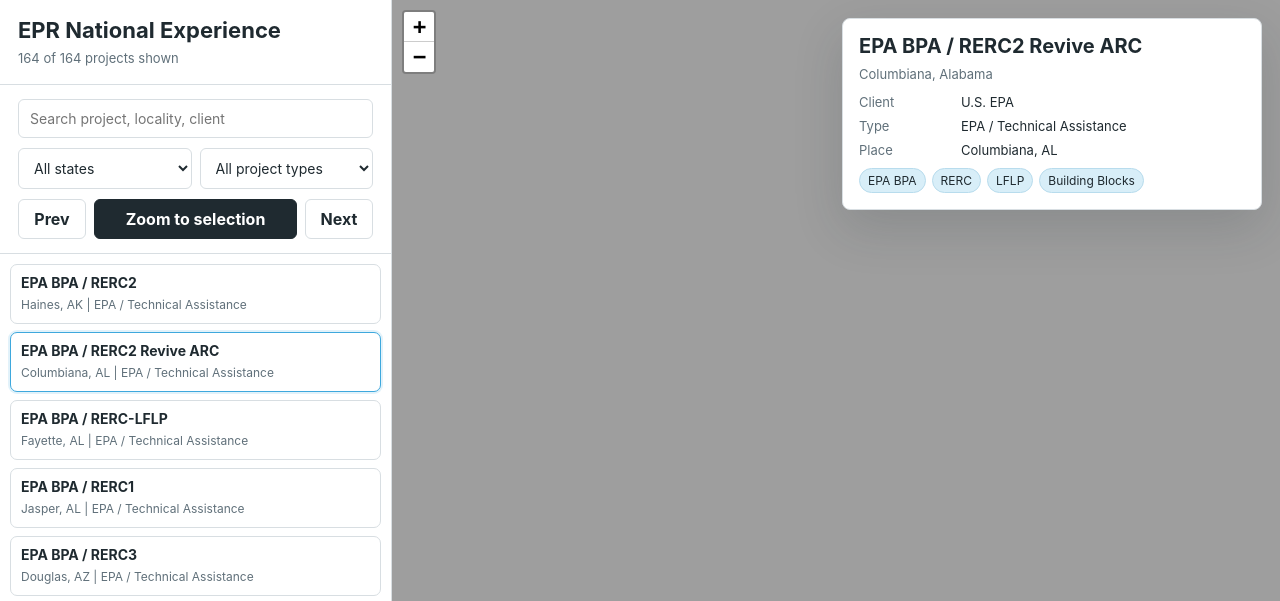
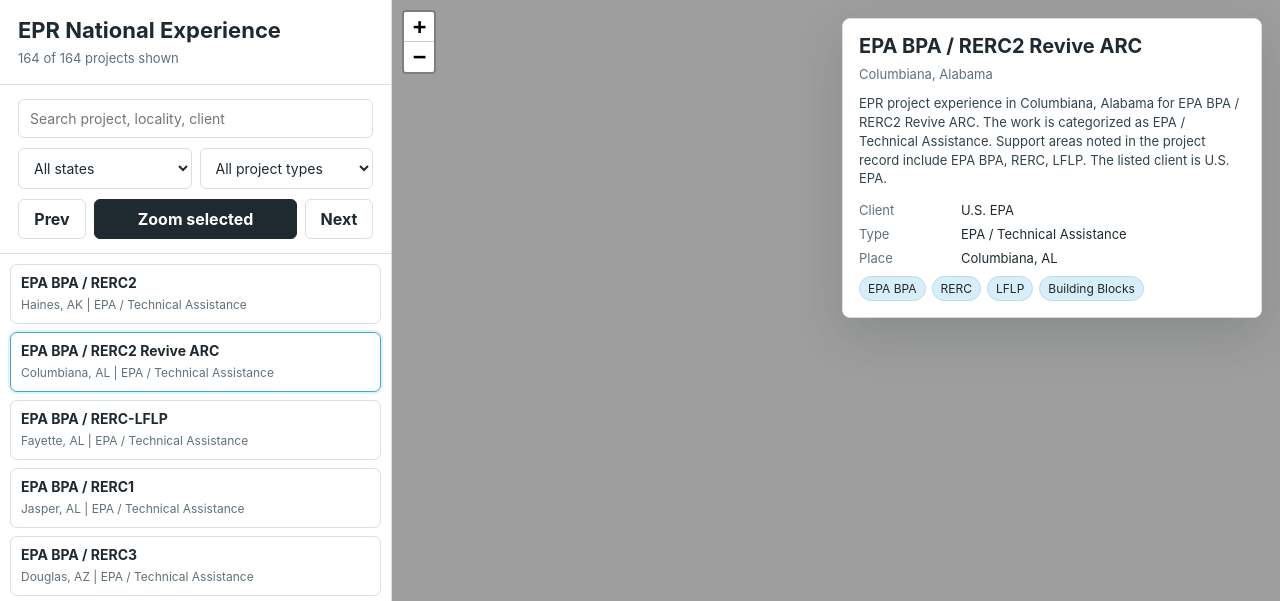
Before and after one commit to henkelpress/epr-national-experience-map, a plain HTML site: page index.html in a window 1280 px wide. Both pictures are taken after a click on the button "Next". Shown: the top 601 px of the page. Drawn offline with nearby package versions, Linux system fonts and the light colour scheme.

Commit message:
Fix project zoom and detail summaries

```diff
--- a/index.html
+++ b/index.html
@@ -33,6 +33,7 @@
     .detail { position:absolute; right:18px; top:18px; width:min(420px, calc(100% - 36px)); background:white; border:1px solid var(--line); border-radius:8px; box-shadow:0 18px 50px rgba(31,42,48,.16); padding:16px; z-index:500; }
     .detail h2 { margin:0 0 8px; font-size:20px; line-height:1.15; }
     .meta { color:var(--muted); font-size:13px; margin-bottom:12px; }
+    .summary { margin:0 0 14px; font-size:13px; line-height:1.45; color:#33434b; }
     .detail dl { display:grid; grid-template-columns:90px 1fr; gap:8px 12px; margin:0; font-size:13px; }
     .detail dt { color:var(--muted); }
     .detail dd { margin:0; }
@@ -62,7 +63,7 @@
         </div>
         <div class="btnrow">
           <button id="prev">Prev</button>
-          <button id="zoomSelection" class="primary">Zoom to selection</button>
+          <button id="zoomSelection" class="primary">Zoom selected</button>
           <button id="next">Next</button>
         </div>
       </section>
@@ -80,6 +81,7 @@
     let filtered = [];
     let selected = 0;
     let markers = [];
+    let markerByProjectId = new Map();
     let markerLayer;
 
     const map = L.map('map', { preferCanvas: true, zoomControl: true, worldCopyJump: true, fadeAnimation: false, zoomAnimation: false }).setView([38.2, -96.2], 4);
@@ -104,6 +106,33 @@
       const html = count > 1 ? `<div class="${cls}">${count}</div>` : `<div class="${cls}"></div>`;
       const size = count > 1 ? 24 : 18;
       return L.divIcon({ html, className: '', iconSize: [size, size], iconAnchor: [size / 2, size / 2] });
+    }
+    function cleanList(values) {
+      return [...new Set((values || []).map(v => String(v || '').trim()).filter(Boolean).filter(v => v.toLowerCase() !== 'other'))];
+    }
+    function projectSummary(p) {
+      if (p.summary) return p.summary;
+      const type = p.type || 'project support';
+      const typeLower = type.toLowerCase();
+      const themes = cleanList(p.themes).filter(t => t.toLowerCase() !== typeLower);
+      const workText = themes.length ? ` Support areas noted in the project record include ${themes.slice(0, 3).join(', ')}.` : '';
+      const yearText = p.year ? ` The project record lists ${p.year} as the associated year.` : '';
+      const clientValue = String(p.client || '').trim();
+      const placeValue = `${p.locality}, ${p.state}`.toLowerCase();
+      const clientText = clientValue && clientValue !== p.name && clientValue.toLowerCase() !== placeValue ? ` The listed client is ${clientValue}.` : '';
+      return `EPR project experience in ${p.locality}, ${p.stateName || p.state} for ${p.name || 'this project'}. The work is categorized as ${type}.${workText}${clientText}${yearText}`;
+    }
+    function projectLatLng(p) {
+      return L.latLng(Number(p.lat), Number(p.lon));
+    }
+    function popupHtml(group) {
+      const first = group[0].project;
+      if (group.length === 1) {
+        return `<strong>${escapeHtml(first.name || first.locality)}</strong><br><span>${escapeHtml(first.locality)}, ${escapeHtml(first.state)}</span><p style="margin:8px 0 0">${escapeHtml(projectSummary(first))}</p>`;
+      }
+      const items = group.slice(0, 5).map(g => `<li>${escapeHtml(g.project.name || 'Untitled project')}</li>`).join('');
+      const more = group.length > 5 ? `<li>${group.length - 5} more projects at this location</li>` : '';
+      return `<strong>${escapeHtml(first.locality)}, ${escapeHtml(first.state)}</strong><br>${group.length} projects at this location<ul style="margin:8px 0 0 18px;padding:0">${items}${more}</ul>`;
     }
     function populateFilters() {
       const states = [...new Set(projects.map(p => p.state).filter(Boolean))].sort();
@@ -131,12 +160,14 @@
     function renderMarkers() {
       markerLayer.clearLayers();
       markers = [];
+      markerByProjectId = new Map();
       groupProjects(filtered).forEach(group => {
         const first = group[0].project;
         const active = filtered[selected] && group.some(g => g.project.id === filtered[selected].id);
-        const marker = L.marker([first.lat, first.lon], { icon: makeIcon(group.length, active) }).addTo(markerLayer);
-        marker.bindPopup(`<strong>${escapeHtml(first.locality)}, ${escapeHtml(first.state)}</strong><br>${group.length} project${group.length === 1 ? '' : 's'}`);
+        const marker = L.marker(projectLatLng(first), { icon: makeIcon(group.length, active) }).addTo(markerLayer);
+        marker.bindPopup(popupHtml(group));
         marker.on('click', () => selectProject(group[0].index, true));
+        group.forEach(g => markerByProjectId.set(g.project.id, marker));
         markers.push(marker);
       });
     }
@@ -150,7 +181,7 @@
         return;
       }
       const p = filtered[selected];
-      $('detail').innerHTML = `<h2>${escapeHtml(p.name || 'Untitled project')}</h2><div class="meta">${escapeHtml(p.locality)}, ${escapeHtml(p.stateName || p.state)}${p.year ? ' | ' + escapeHtml(p.year) : ''}</div><dl><dt>Client</dt><dd>${escapeHtml(p.client || 'Not listed')}</dd><dt>Type</dt><dd>${escapeHtml(p.type)}</dd><dt>Place</dt><dd>${escapeHtml(p.locality)}, ${escapeHtml(p.state)}</dd></dl><div class="chips">${(p.themes || []).slice(0, 6).map(t => `<span class="chip">${escapeHtml(t)}</span>`).join('')}</div>`;
+      $('detail').innerHTML = `<h2>${escapeHtml(p.name || 'Untitled project')}</h2><div class="meta">${escapeHtml(p.locality)}, ${escapeHtml(p.stateName || p.state)}${p.year ? ' | ' + escapeHtml(p.year) : ''}</div><p class="summary">${escapeHtml(projectSummary(p))}</p><dl><dt>Client</dt><dd>${escapeHtml(p.client || 'Not listed')}</dd><dt>Type</dt><dd>${escapeHtml(p.type)}</dd><dt>Place</dt><dd>${escapeHtml(p.locality)}, ${escapeHtml(p.state)}</dd></dl><div class="chips">${(p.themes || []).slice(0, 6).map(t => `<span class="chip">${escapeHtml(t)}</span>`).join('')}</div>`;
       document.querySelectorAll('.item').forEach(item => item.classList.toggle('active', Number(item.dataset.index) === selected));
       const active = document.querySelector(`.item[data-index="${selected}"]`);
       if (active) active.scrollIntoView({ block: 'nearest' });
@@ -159,23 +190,35 @@
       if (!filtered.length) return;
       selected = (index + filtered.length) % filtered.length;
       renderAll();
-      if (zoom) {
-        const p = filtered[selected];
-        map.setView([p.lat, p.lon], Math.max(map.getZoom(), 8));
-      }
+      if (zoom) zoomToSelectedProject(true);
     }
-    function zoomToSelection() {
+    function zoomToSelectedProject(openPopup) {
+      if (!filtered.length) return;
+      const p = filtered[selected];
+      const target = projectLatLng(p);
+      const zoom = Math.max(map.getZoom(), 10);
+      map.closePopup();
+      map.invalidateSize({ pan: false });
+      map.setView(target, zoom, { animate: false });
+      setTimeout(() => {
+        map.invalidateSize({ pan: false });
+        map.panTo(target, { animate: false });
+        const marker = markerByProjectId.get(p.id);
+        if (openPopup && marker) marker.openPopup();
+      }, 0);
+    }
+    function zoomToResults() {
       if (!filtered.length) return;
       const bounds = L.latLngBounds(filtered.map(p => [p.lat, p.lon]));
       map.fitBounds(bounds.pad(0.22), { maxZoom: 9 });
     }
 
     $('search').addEventListener('input', applyFilters);
-    $('stateFilter').addEventListener('change', () => { applyFilters(); zoomToSelection(); });
+    $('stateFilter').addEventListener('change', () => { applyFilters(); zoomToResults(); });
     $('typeFilter').addEventListener('change', applyFilters);
     $('prev').addEventListener('click', () => selectProject(selected - 1, true));
     $('next').addEventListener('click', () => selectProject(selected + 1, true));
-    $('zoomSelection').addEventListener('click', zoomToSelection);
+    $('zoomSelection').addEventListener('click', () => zoomToSelectedProject(true));
 
     fetch('data/projects.json')
       .then(response => response.json())
@@ -184,7 +227,7 @@
         filtered = projects;
         populateFilters();
         renderAll();
-        zoomToSelection();
+        zoomToResults();
         setTimeout(() => map.invalidateSize(), 150);
       })
       .catch(error => {
```
